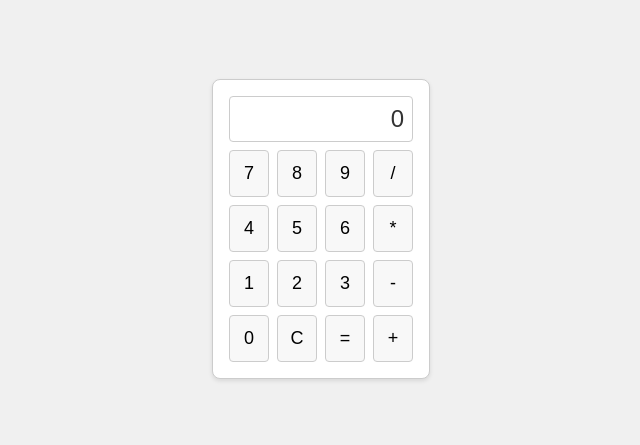
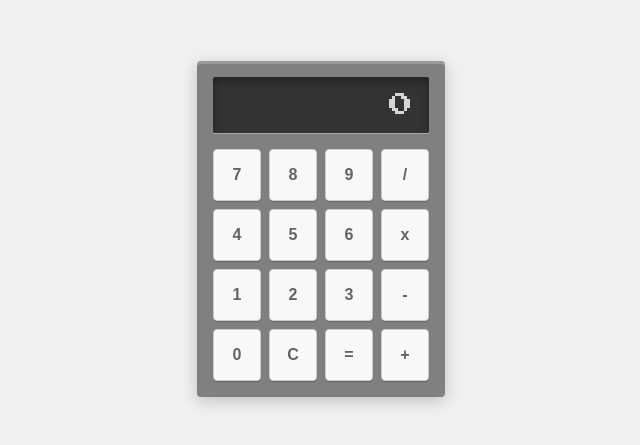
Before and after one commit to FerBendala/INNOCV-Calculator, a React app: page / in a window 1280 px wide. Shown: the part 171-616 px from the top of the page, without its empty margins (319-959 px from the left). Built offline with nearby package versions, Linux system fonts and the light colour scheme.

Commit message:
improve styles

```diff
--- a/src/components/keypad.js
+++ b/src/components/keypad.js
@@ -21,7 +21,7 @@ const Keypad = ( { onNumberClick, onOperatorClick, onEqualClick, onClearClick }
                 <button onClick={() => handleNumberButtonClick( 4 )}>4</button>
                 <button onClick={() => handleNumberButtonClick( 5 )}>5</button>
                 <button onClick={() => handleNumberButtonClick( 6 )}>6</button>
-                <button onClick={() => handleOperatorButtonClick( '*' )}>*</button>
+                <button onClick={() => handleOperatorButtonClick( '*' )}>x</button>
             </div>
             <div className="row">
                 <button onClick={() => handleNumberButtonClick( 1 )}>1</button>
--- a/src/styles.css
+++ b/src/styles.css
@@ -1,3 +1,5 @@
+@import url("https://fonts.googleapis.com/css2?family=Press+Start+2P&display=swap");
+
 body {
     display: flex;
     justify-content: center;
@@ -9,21 +11,27 @@ body {
 }
 
 .calculator {
-    border: 1px solid #ccc;
-    border-radius: 8px;
-    background-color: #fff;
+    text-rendering: geometricPrecision;
+    background: grey;
+    margin: auto;
+    border-radius: 4px;
+    box-shadow: 0 4px 16px rgba(0, 0, 0, 0.2), inset 0 3px 0 rgba(255, 255, 255, 0.2);
     padding: 16px;
-    box-shadow: 0 2px 4px rgba(0, 0, 0, 0.1);
 }
 
 .display {
+    margin-bottom: 16px;
+    padding: 16px;
+    border-radius: 2px;
+    box-shadow: inset 0 5px 8px rgba(0, 0, 0, 0.3), 0 1px 0 rgba(255, 255, 255, 0.3);
+
+    color: rgba(255, 255, 255, 0.8);
+    background: rgba(0, 0, 0, 0.6);
+
+    font-family: "Press Start 2P", cursive;
     font-size: 24px;
-    padding: 8px;
-    border: 1px solid #ccc;
-    border-radius: 4px;
-    margin-bottom: 8px;
     text-align: right;
-    color: #333;
+
     &.error {
         color: red;
     }
@@ -39,14 +47,25 @@ body {
         gap: 8px;
 
         & button {
-            font-size: 18px;
-            width: 40px;
-            padding: 12px;
+            display: flex;
+            align-items: center;
+            justify-content: center;
+
+            width: 48px;
+            padding: 16px;
             border: 1px solid #ccc;
             border-radius: 4px;
+            box-shadow: 0 1px 1px rgba(0, 0, 0, 0.2), inset 0 1px 0 rgba(255, 255, 255, 0.6);
+
+            color: rgba(0, 0, 0, 0.6);
             background-color: #f8f8f8;
+
+            font-size: 16px;
+            font-weight: 700;
+            text-align: center;
+
             cursor: pointer;
-            transition: background-color 0.3s ease;
+            transition: all 0.3s;
 
             &:hover {
                 background-color: #e0e0e0;
```
